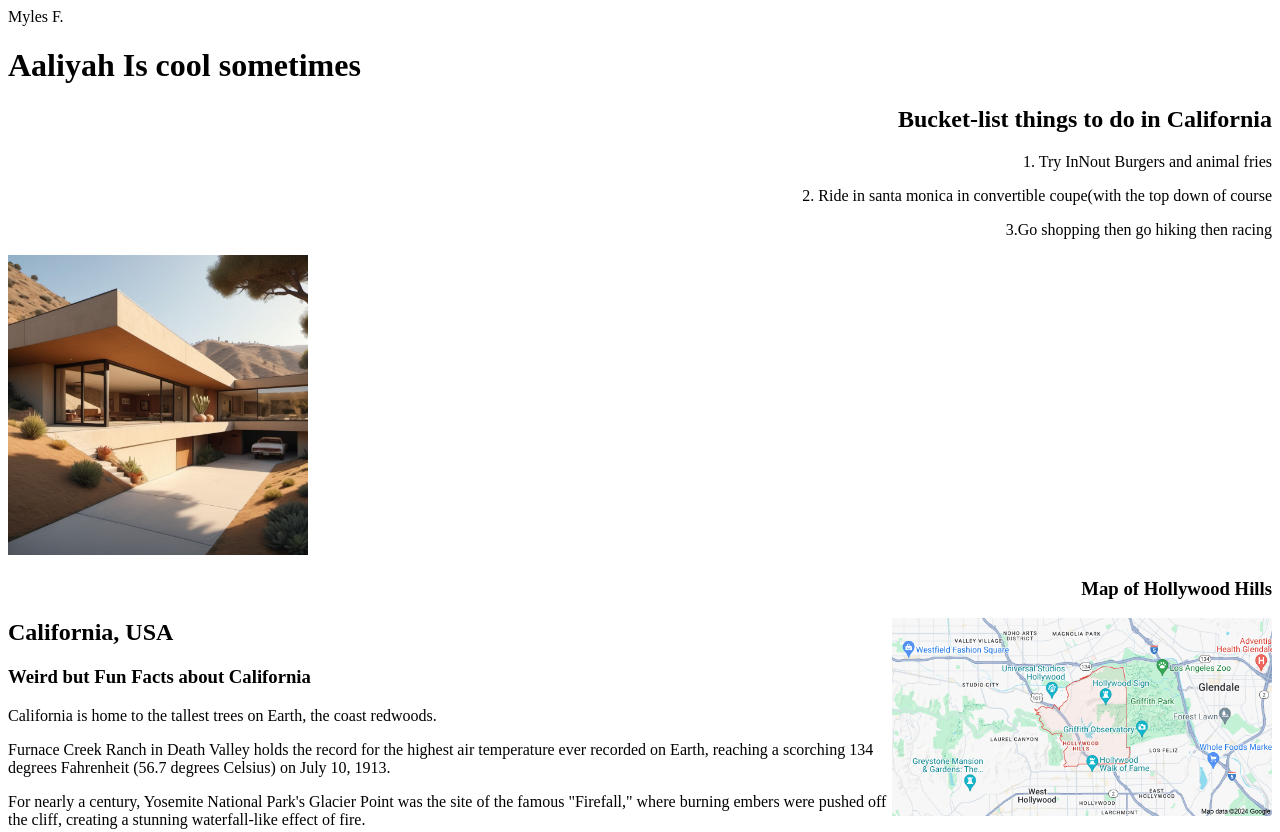
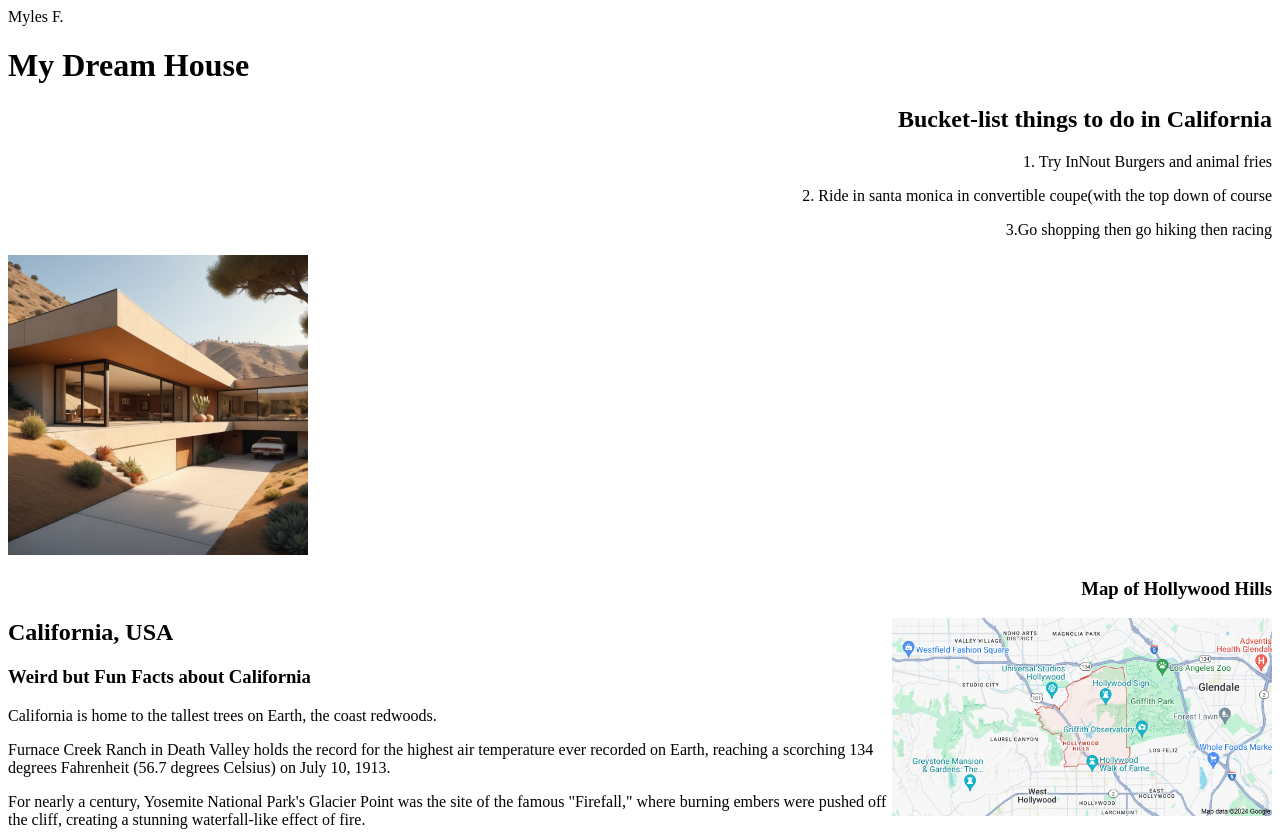
Before and after one commit to Cy63RH4NK/Cy63RH4NK.github.io, a plain HTML site: page Wlab1Fulmore/index.html in a window 1280 px wide. Shown: the top 832 px of the page. Drawn offline with Linux system fonts and the light colour scheme.

Commit message:
Update index.html

```diff
--- a/Wlab1Fulmore/index.html
+++ b/Wlab1Fulmore/index.html
@@ -9,7 +9,7 @@
   <head>
   <body>
     Myles F.
-  <h1>Aaliyah Is cool sometimes</h1>
+  <h1>My Dream House</h1>
     <h2 align=right>Bucket-list things to do in California</h2>
       <P align=right>1. Try InNout Burgers and animal fries</P>
       <P align=right>2. Ride in santa monica in convertible coupe(with the top down of course</P>       <P align=right>3.Go shopping then go hiking then racing</P>
```
